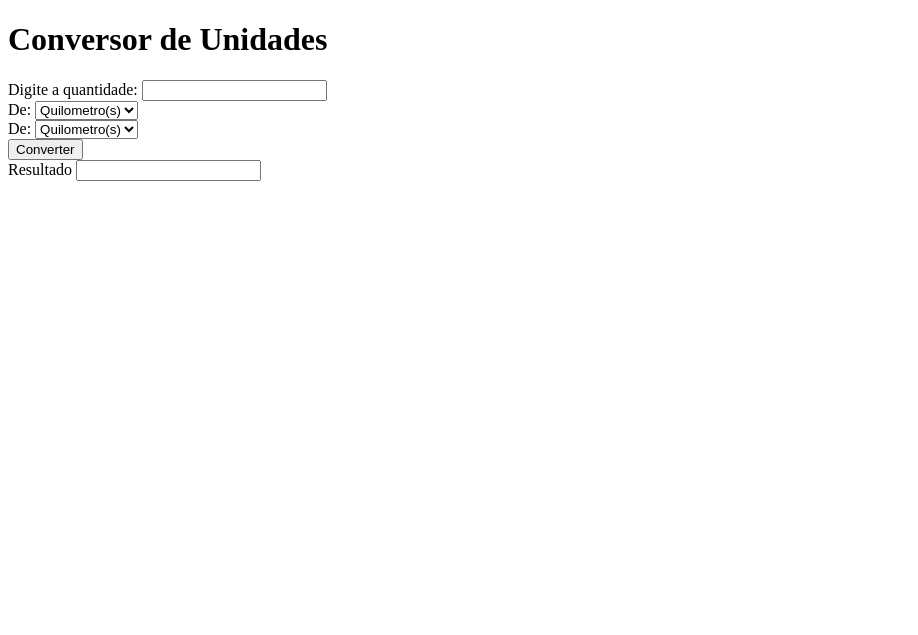
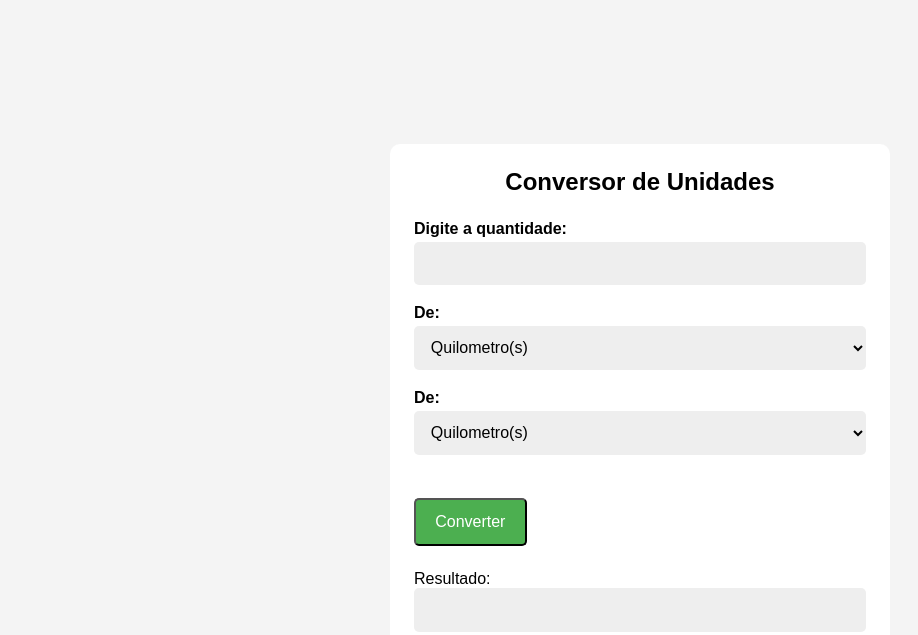
Before and after one commit to gleisonsensui/js-unit-converter, a website built with webpack: page frontend/public/index.html in a window 1280 px wide. Shown: the whole page, without its empty margins (0-918 px from the left). Built offline with nearby package versions, Linux system fonts and the light colour scheme.

Commit message:
styles format created.

```diff
--- a/frontend/package.json
+++ b/frontend/package.json
@@ -12,8 +12,10 @@
   "license": "MIT",
   "devDependencies": {
     "clean-webpack-plugin": "^4.0.0",
+    "css-loader": "^7.1.2",
     "html-loader": "^5.1.0",
     "html-webpack-plugin": "^5.6.3",
+    "mini-css-extract-plugin": "^2.9.2",
     "terser-webpack-plugin": "^5.3.14",
     "webpack": "^5.98.0",
     "webpack-cli": "^6.0.1"
--- a/frontend/public/index.html
+++ b/frontend/public/index.html
@@ -3,6 +3,7 @@
   <head>
     <meta charset="UTF-8" />
     <meta name="viewport" content="width=device-width, initial-scale=1.0" />
+    <link rel="stylesheet" href="styles/stylesheet.css">
     <title>Conversor de Unidades</title>
   </head>
   <body>
@@ -33,10 +34,10 @@
         </div>
         <button type="button" id="btn-converter">Converter</button>
         <div id="ouput-group">
-            <label for="output">Resultado</label>
+            <label for="output">Resultado:</label>
             <input type="text" id="output" readonly>
-            <id id="message"></id>
         </div>
+        <id id="message"></id>
       </div>
     </main>
 
--- /dev/null
+++ b/frontend/public/styles/stylesheet.css
@@ -0,0 +1,74 @@
+* {
+    box-sizing: border-box;
+    margin: 0;
+    padding: 0;
+    font-family: Arial, Helvetica, sans-serif;
+}
+
+body {
+    background-color: #f4f4f4;
+    display: flex;
+    align-items: center;
+    justify-content: center;
+    height: 100vh;
+}
+
+.container {
+    background-color: #fff;
+    border-radius: 10px;
+    box-shadow: 0 2px 10px rgba(0, 0, 0, 0.0);
+    padding: 1.5rem;
+    width: 500px;
+}
+
+h1 {
+    font-size: 24px;
+    text-align: center;
+    margin-bottom: 1.5rem;
+}
+
+.input-group,
+.output-group {
+    display: flex;
+    flex-direction: column;
+    margin-bottom: 1.2rem;
+}
+
+.input-group label,
+.output-group label {
+    display: block;
+    margin-bottom: 0.2rem;
+    font-weight: bold;
+}
+
+select, input {
+    padding: 0.8rem;
+    border-radius: 5px;
+    border: none;
+    font-size: 1rem;
+    background-color: #eee;
+    width: 100%;
+}
+
+button {
+    background-color: #4caf50;
+    border-radius: 5px;
+    color: #fff;
+    cursor: pointer;
+    font-size: 1rem;
+    padding: 0.8rem 1.2rem;
+    opacity: 0.4s;
+    transform: 0.7;
+    margin: 1.5rem 0;
+}
+
+button:hover {
+    opacity: 1;
+}
+
+#message {
+    font-size: 0.8rem;
+    color: #4caf50;
+    margin-top: 1.8rem;
+    text-align: center;
+}
--- a/frontend/webpack.config.js
+++ b/frontend/webpack.config.js
@@ -1,10 +1,11 @@
 const { CleanWebpackPlugin } = require('clean-webpack-plugin');
 const HtmlWebpackPlugin = require('html-webpack-plugin');
+const MiniCssExtractPlugin = require('mini-css-extract-plugin');
 const path = require('node:path');
 const TerserPlugin = require('terser-webpack-plugin');
 
 module.exports = {
-    entry: './src/incex.js',
+    entry: './src/index.js',
     output: {
         filename: '[name].[contenthash].js',
         path: path.resolve(__dirname, 'dist')
@@ -14,6 +15,10 @@ module.exports = {
             {
                 test: /\.html$/,
                 use: ['html-loader']
+            },
+            {
+                test: /\.s?css$/,
+                use: [MiniCssExtractPlugin.loader, 'css-loader']
             }
         ]
     },
@@ -22,7 +27,11 @@ module.exports = {
         new HtmlWebpackPlugin({
             index: 'index.html',
             title: 'Conversor de Unidades',
+            template: 'public/index.html',
             publicPath: '/'
+        }),
+        new MiniCssExtractPlugin({
+            filename: '[name].[contenthash].css'
         })
     ],
     optimization: {
```
Also changed, not shown: 1 other file.
